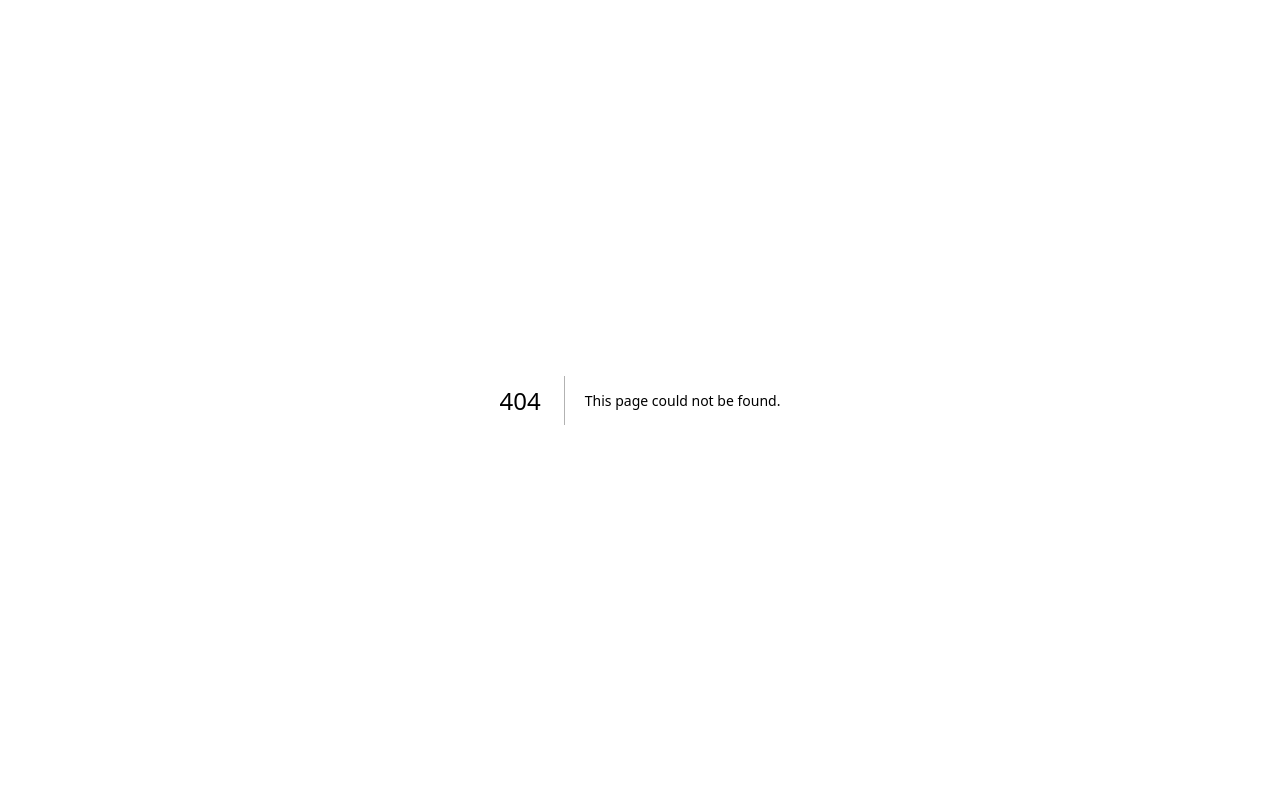
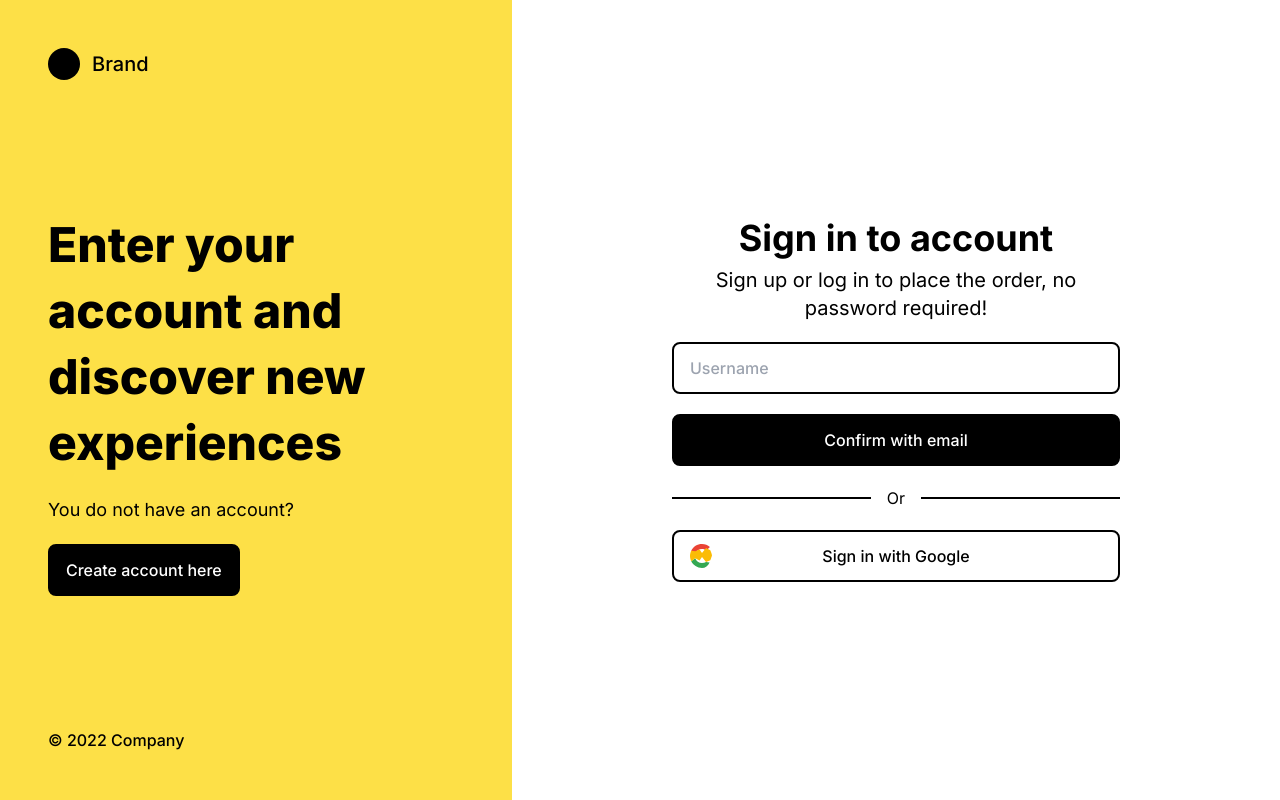
Before and after one commit to black-adm/spendmanagement-frontend, a Next.js app: page /login in a window 1280 px wide. Before the commit this address had no page. Built offline with nearby package versions, Linux system fonts and the light colour scheme.

Commit message:
layout login page

```diff
--- a/src/app/globals.css
+++ b/src/app/globals.css
@@ -2,26 +2,11 @@
 @tailwind components;
 @tailwind utilities;
 
-:root {
-  --foreground-rgb: 0, 0, 0;
-  --background-start-rgb: 214, 219, 220;
-  --background-end-rgb: 255, 255, 255;
-}
-
-@media (prefers-color-scheme: dark) {
-  :root {
-    --foreground-rgb: 255, 255, 255;
-    --background-start-rgb: 0, 0, 0;
-    --background-end-rgb: 0, 0, 0;
-  }
+* {
+  margin: 0px;
+  padding: 0px;
 }
 
 body {
-  color: rgb(var(--foreground-rgb));
-  background: linear-gradient(
-      to bottom,
-      transparent,
-      rgb(var(--background-end-rgb))
-    )
-    rgb(var(--background-start-rgb));
+  box-sizing: border-box;
 }
--- /dev/null
+++ b/src/app/login/components/Form.tsx
@@ -0,0 +1,6 @@
+export function Form() {
+    return (
+        <>
+        </>
+    )
+}
--- /dev/null
+++ b/src/app/login/components/Input.tsx
@@ -0,0 +1,6 @@
+export function Input() {
+    return (
+        <>
+        </>
+    )
+}
--- /dev/null
+++ b/src/app/login/head.tsx
@@ -0,0 +1,9 @@
+export default function Head() {
+    return (
+        <>
+            <title>Spendmanagement - Login</title>
+            <meta content="width=device-width, initial-scale=1" name="viewport" />
+            <meta name="description" content="Acesse sua conta" />
+        </>
+    )
+}
--- /dev/null
+++ b/src/app/login/page.tsx
@@ -0,0 +1,66 @@
+import Head from "./head";
+
+export default function Login() {
+    return (
+        <>
+            <Head />
+            <div className="bg-white min-h-screen flex flex-col lg:flex-row">
+
+                <div className="hidden lg:flex flex-col justify-between bg-yellow-300 lg:p-8 xl:p-12 lg:max-w-sm xl:max-w-lg">
+                    <div className="flex items-center justify-start space-x-3">
+                        <span className="bg-black rounded-full w-8 h-8"></span>
+                        <a href="#" className="font-medium text-xl">Brand</a>
+                    </div>
+                    <div className="space-y-5">
+                        <h1 className="lg:text-3xl xl:text-5xl xl:leading-snug font-extrabold">Enter your account and discover new experiences</h1>
+                        <p className="text-lg">You do not have an account?</p>
+                        <button className="inline-block flex-none px-4 py-3 border-2 rounded-lg font-medium border-black bg-black text-white">Create account here</button>
+                    </div>
+                    <p className="font-medium">© 2022 Company</p>
+                </div>
+
+                {/* Login */}
+                <div className="flex flex-1 flex-col items-center justify-center px-10 relative">
+                    <div className="flex lg:hidden justify-between items-center w-full py-4">
+                        <div className="flex items-center justify-start space-x-3">
+                            <span className="bg-black rounded-full w-6 h-6"></span>
+                            <a href="#" className="font-medium text-lg">Brand</a>
+                        </div>
+                        <div className="flex items-center space-x-2">
+                            <span>Not a member? </span>
+                            <a href="#" className="underline font-medium text-blue-700">
+                                Sign up now
+                            </a>
+                        </div>
+                    </div>
+                    {/* Login box */}
+                    <div className="flex flex-1 flex-col justify-center space-y-5 max-w-md">
+                        <div className="flex flex-col space-y-2 text-center">
+                            <h2 className="text-3xl md:text-4xl font-bold">Sign in to account</h2>
+                            <p className="text-md md:text-xl">Sign up or log in to place the order, no password required!</p>
+                        </div>
+                        <div className="flex flex-col max-w-md space-y-5">
+                            <input type="text" placeholder="Username" className="flex px-3 py-2 md:px-4 md:py-3 border-2 border-black rounded-lg font-medium placeholder-font-normal" />
+                            <button className="flex items-center justify-center flex-none px-3 py-2 md:px-4 md:py-3 border-2 rounded-lg font-medium border-black bg-black text-white">Confirm with email</button>
+                            <div className="flex justify-center items-center">
+                                <span className="w-full border border-black"></span>
+                                <span className="px-4">Or</span>
+                                <span className="w-full border border-black"></span>
+                            </div>
+                            <button className="flex items-center justify-center flex-none px-3 py-2 md:px-4 md:py-3 border-2 rounded-lg font-medium border-black relative">
+                                <span className="absolute left-4">
+                                    <svg width="24px" height="24px" viewBox="0 0 24 24" xmlns="http://www.w3.org/2000/svg" xmlnsXlink="http://www.w3.org/1999/xlink">
+                                        <path fill="#EA4335" d="M5.26620003,9.76452941 C6.19878754,6.93863203 8.85444915,4.90909091 12,4.90909091 C13.6909091,4.90909091 15.2181818,5.50909091 16.4181818,6.49090909 L19.9090909,3 C17.7818182,1.14545455 15.0545455,0 12,0 C7.27006974,0 3.1977497,2.69829785 1.23999023,6.65002441 L5.26620003,9.76452941 Z" />
+                                        <path fill="#34A853" d="M16.0407269,18.0125889 C14.9509167,18.7163016 13.5660892,19.0909091 12,19.0909091 C8.86648613,19.0909091 6.21911939,17.076871 5.27698177,14.2678769 L1.23746264,17.3349871 C3.20071885,21.1798349 7.26787885,24 12,24 C15.2638183,24 18.2056092,21.9477122 19.5625743,18.4816371 L16.0407269,18.0125889 Z" />
+                                        <path fill="#FBBC05" d="M1.23999023,6.65002441 C0.439980469,8.42996742 0,10.4270728 0,12 C0,13.5729272 0.439980469,15.5700326 1.23999023,17.3499756 L5.27698177,14.2678769 L9.56257431,16.4816371 L12,12.9875327 L16.0407269,18.0125889 L20.2870455,16.2874559 C21.3857095,13.6927195 22,10.8727913 22,12 C22,10.4270728 21.3857095,8.69271947 20.2870455,6.28745587 L16.0407269,4.01258888 L12,9.01258888 L9.56257431,5.48163713 L5.27698177,7.2678769 L1.23999023,6.65002441 Z" />
+                                    </svg>
+                                </span>
+                                <span className="flex-auto text-center font-medium">Sign in with Google</span>
+                            </button>
+                        </div>
+                    </div>
+                </div>
+            </div>
+        </>
+    )
+}
```
